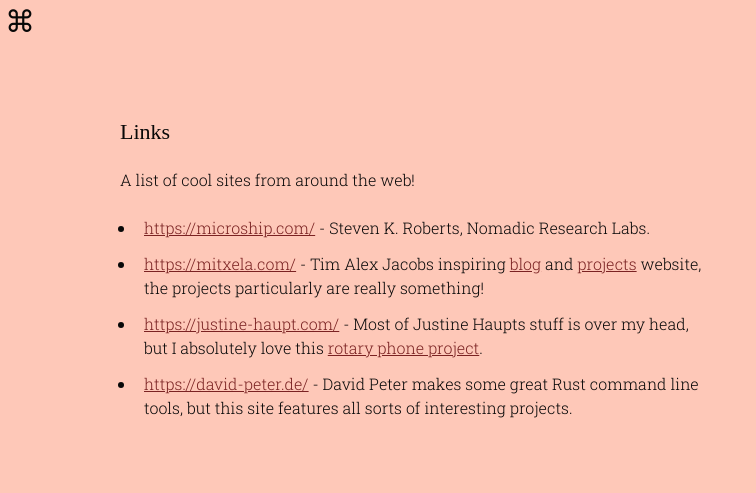
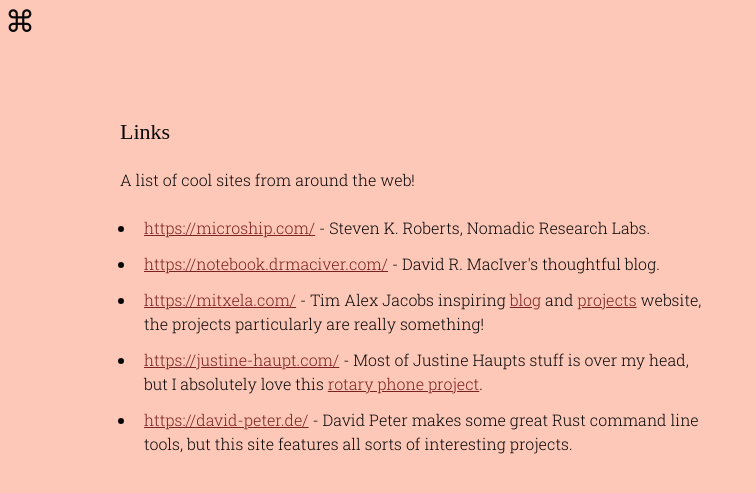
Before and after one commit to wwqrd/wwqrd.github.io, a Jekyll site: the page built from miscellaneous/links.md, in a window 1280 px wide. Shown: the top 493 px of the page, without its empty margins (0-756 px from the left). Built offline with Jekyll 4.4.1, drawn with Linux system fonts in a browser that asks for light colours; some web fonts are replaced; our own code applies the rules of GitHub Pages for plain Markdown files.

Commit message:
Update links.md

```diff
--- a/miscellaneous/links.md
+++ b/miscellaneous/links.md
@@ -7,6 +7,9 @@
 <ul>
   <li>
     <a href="https://microship.com/">https://microship.com/</a> - Steven K. Roberts, Nomadic Research Labs.
+  </li>
+  <li>
+    <a href="https://notebook.drmaciver.com/">https://notebook.drmaciver.com/</a> - David R. MacIver's thoughtful blog.
   </li>
   <li>
     <a href="https://mitxela.com/">https://mitxela.com/</a> - Tim Alex Jacobs inspiring
```
